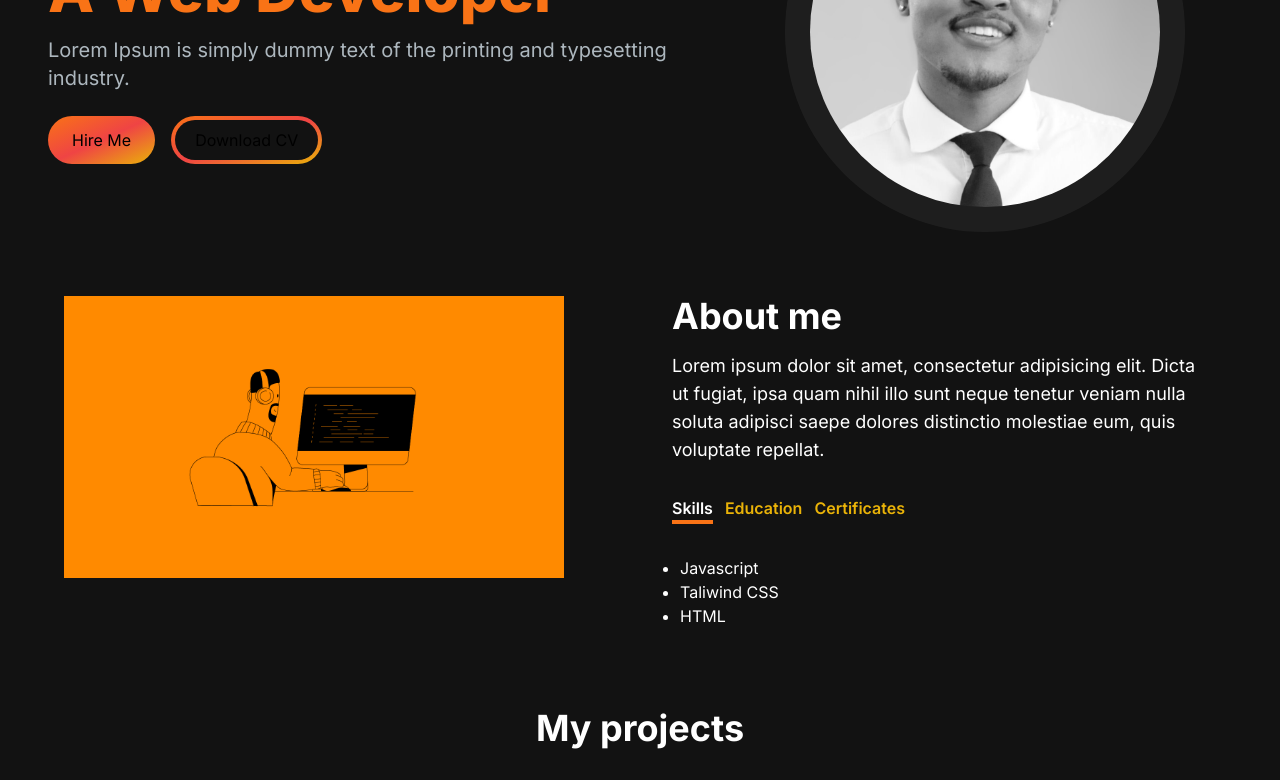
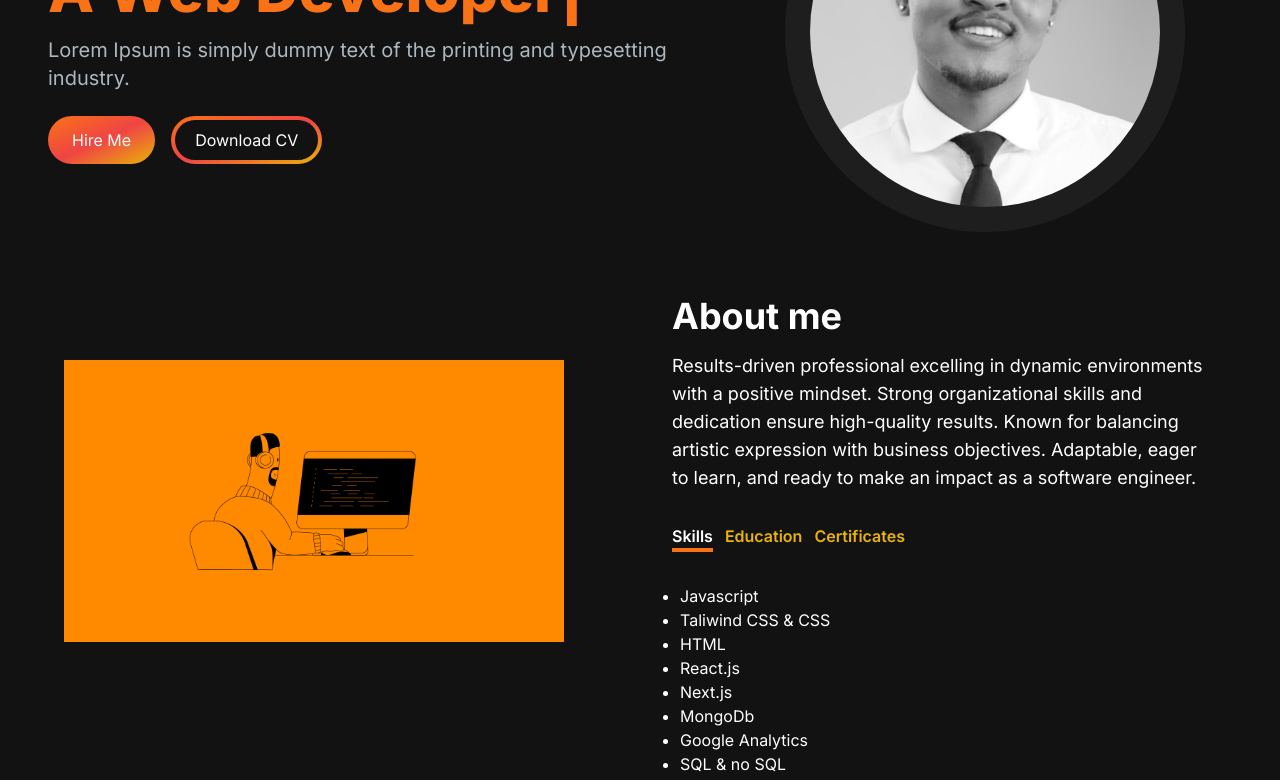
Before and after one commit to lefatsiane/online_cv_v2, a Next.js app: page / in a window 1280 px wide. Shown: the part 280-1060 px from the top of the page. Built offline with nearby package versions, Linux system fonts and the light colour scheme.

Commit message:
about content

```diff
--- a/src/app/components/AboutSection.jsx
+++ b/src/app/components/AboutSection.jsx
@@ -10,8 +10,14 @@ const TAB_DATA = [
     content: (
       <ul className="list-disc pl-2 ">
         <li>Javascript</li>
-        <li>Taliwind CSS</li>
+        <li>Taliwind CSS & CSS</li>
         <li>HTML</li>
+        <li>React.js</li>
+        <li>Next.js</li>
+        <li>MongoDb</li>
+        <li>Google Analytics</li>
+        <li>SQL & no SQL</li>
+        <li>Node.js</li>
       </ul>
     ),
   },
@@ -21,7 +27,9 @@ const TAB_DATA = [
     content: (
       <ul className="list-disc pl-2 ">
         <li>HyperionDev</li>
-        <li>Udemy</li>
+        <li>Udemy: 100 days of Python </li>
+        <li>Google Analytics Academy</li>
+        <li>Self Taught</li>
       </ul>
     ),
   },
@@ -30,8 +38,9 @@ const TAB_DATA = [
     id: "Certificates",
     content: (
       <ul className="list-disc pl-2 ">
-        <li>Full Stack</li>
+        <li>HyperionDev: Full Stack Completion Certificate</li>
         <li>Advanced Google Analytics</li>
+        <li>Introduction to Web Design and Development</li>
       </ul>
     ),
   },
@@ -49,8 +58,9 @@ const AboutSection = () => {
     <section id="about" className="text-white">
       <div className="md:grid md:grid-cols-2 gap-8 items-centre py-8 px-4 xl:gap-16 sm:py-16 ">
         <Image
+          className="lg:mt-16 mt-0 "
           src="/images/img8.png"
-          alt="cartoon of web developer by a computer"
+          alt="cartoon of man by a computer"
           width={500}
           height={500}
         />
@@ -58,10 +68,11 @@ const AboutSection = () => {
         <div className="mt-4 md:mt-0 text-left flex flex-col h-full ">
           <h2 className="text-4xl font-bold text-white mb-4">About me</h2>
           <p className="text-base md:text-lg">
-            Lorem ipsum dolor sit amet, consectetur adipisicing elit. Dicta ut
-            fugiat, ipsa quam nihil illo sunt neque tenetur veniam nulla soluta
-            adipisci saepe dolores distinctio molestiae eum, quis voluptate
-            repellat.
+            Results-driven professional excelling in dynamic environments with a
+            positive mindset. Strong organizational skills and dedication ensure
+            high-quality results. Known for balancing artistic expression with
+            business objectives. Adaptable, eager to learn, and ready to make an
+            impact as a software engineer.
           </p>
 
           <div className="flex flex-row mt-8">
--- a/src/app/components/HeroSection.jsx
+++ b/src/app/components/HeroSection.jsx
@@ -44,11 +44,11 @@ const HeroSection = () => {
           </p>
 
           <div>
-            <button className="px-6 py-3 rounded-full w-fit sm:w-fit mr-4 bg-gradient-to-br  from-orange-500 via-red-500 to-yellow-500 hover:bg-purple-800  ">
+            <button className="text-white px-6 py-3 rounded-full w-fit sm:w-fit mr-4 bg-gradient-to-br  from-orange-500 via-red-500 to-yellow-500 hover:bg-purple-800  ">
               Hire Me{" "}
             </button>
             <button className="px-1 py-1 rounded-full w-fit sm:w-fit bg-gradient-to-br from-orange-500 via-red-500 to-yellow-500  hover:bg-purple-800 lg:bg-transparent ">
-              <span className="block bg-[#121212] hover:bg-slate-800 rounded-full px-5 py-2 ">
+              <span className=" text-white block bg-[#121212] hover:bg-slate-800 rounded-full px-5 py-2 ">
                 {" "}
                 Download CV{" "}
               </span>
```
